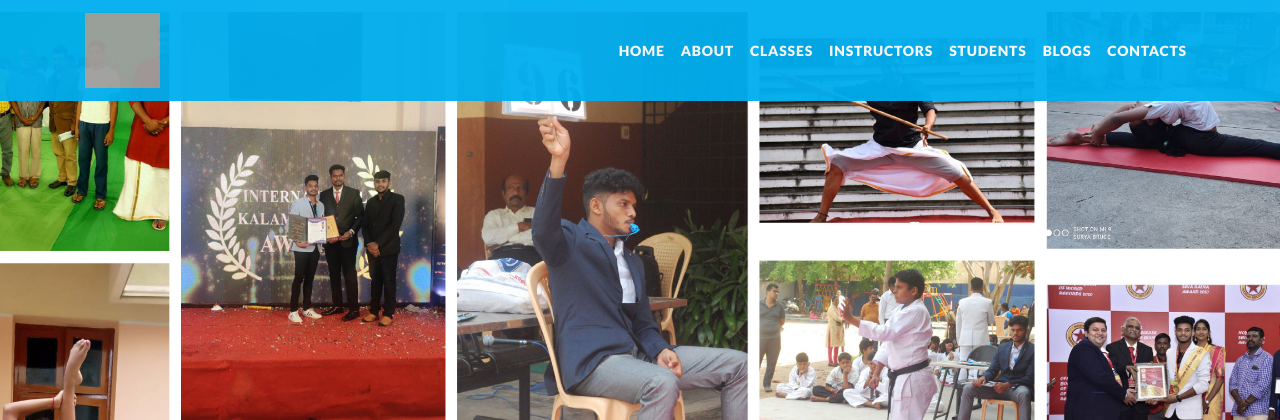
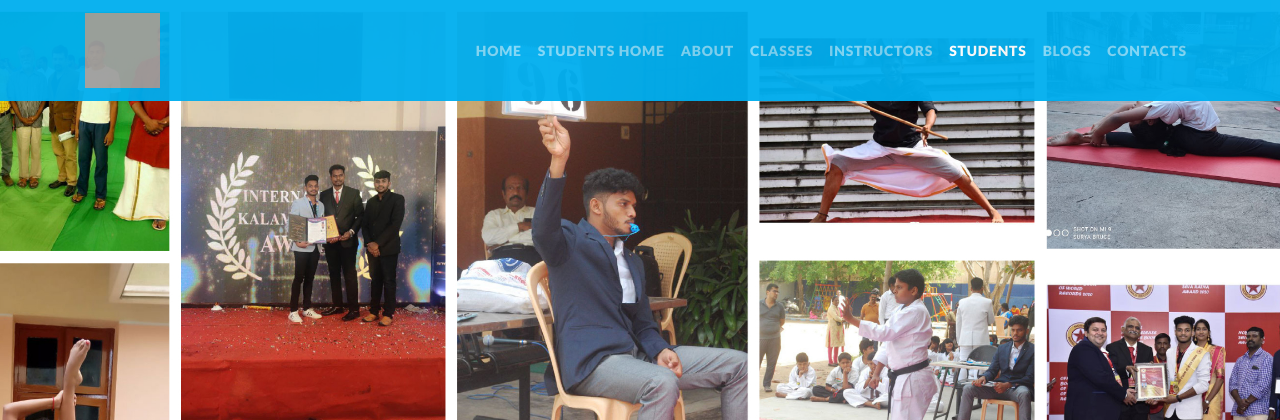
Before and after one commit to whoisnp/Namaya, a PHP site: page /StudDisplay.html in a window 1280 px wide. Shown: the top 420 px of the page. Run offline with PHP 8.4, Linux system fonts and the light colour scheme; some libraries are stand-ins or nearby versions; grey boxes are pictures that could not be loaded.

Commit message:
updated nav bar

```diff
--- a/StudDisplay.html
+++ b/StudDisplay.html
@@ -1,11 +1,9 @@
 <!DOCTYPE html>
 <html lang="en">
+
 <head>
     <meta charset="utf-8" />
-    <meta
-      name="viewport"
-      content="width=device-width, initial-scale=1.0, shrink-to-fit=no"
-    />
+    <meta name="viewport" content="width=device-width, initial-scale=1.0, shrink-to-fit=no" />
     <title>ApplicationForm</title>
     <link rel="stylesheet" href="assets/bootstrap/css/bootstrap.min.css" />
     <link rel="stylesheet" href="assets/fonts/font-awesome.min.css" />
@@ -16,31 +14,15 @@
     <link rel="stylesheet" href="assets/css/Search-Field-With-Icon.css" />
     <link rel="stylesheet" href="assets/css/styles.css" />
 
-    <link
-      rel="stylesheet"
-      href="https://cdnjs.cloudflare.com/ajax/libs/twitter-bootstrap/4.6.0/css/bootstrap.min.css"
-    />
-    <link
-      href="//maxcdn.bootstrapcdn.com/bootstrap/4.1.1/css/bootstrap.min.css"
-      rel="stylesheet"
-      id="bootstrap-css"
-    />
+    <link rel="stylesheet" href="https://cdnjs.cloudflare.com/ajax/libs/twitter-bootstrap/4.6.0/css/bootstrap.min.css" />
+    <link href="//maxcdn.bootstrapcdn.com/bootstrap/4.1.1/css/bootstrap.min.css" rel="stylesheet" id="bootstrap-css" />
     <script src="//maxcdn.bootstrapcdn.com/bootstrap/4.1.1/js/bootstrap.min.js"></script>
     <script src="//cdnjs.cloudflare.com/ajax/libs/jquery/3.2.1/jquery.min.js"></script>
     <link rel="stylesheet" href="/assets/css/styles.min.css" />
     <link rel="preconnect" href="https://fonts.gstatic.com" />
-    <link
-      href="https://fonts.googleapis.com/css2?family=Lato:wght@700&display=swap"
-      rel="stylesheet"
-    />
-    <link
-      href="https://fonts.googleapis.com/icon?family=Material+Icons"
-      rel="stylesheet"
-    />
-    <link
-      rel="stylesheet"
-      href="path/to/font-awesome/css/font-awesome.min.css"
-    />
+    <link href="https://fonts.googleapis.com/css2?family=Lato:wght@700&display=swap" rel="stylesheet" />
+    <link href="https://fonts.googleapis.com/icon?family=Material+Icons" rel="stylesheet" />
+    <link rel="stylesheet" href="path/to/font-awesome/css/font-awesome.min.css" />
 </head>
 <style>
     @font-face {
@@ -120,12 +102,12 @@
         opacity: 0.8;
     }
 
-    .search > h3 {
+    .search>h3 {
         font-weight: normal;
     }
 
-    .search > h1,
-    .search > h3 {
+    .search>h1,
+    .search>h3 {
         color: black;
         margin-bottom: 15px;
         text-shadow: 0 1px #0091c2;
@@ -133,13 +115,13 @@
         font-family: pato, sans-serif;
     }
 
-    .search > div {
+    .search>div {
         display: inline-block;
         position: relative;
         filter: drop-shadow(0 1px #0091c2);
     }
 
-    .search > div > input {
+    .search>div>input {
         color: black;
         font-size: 20px;
         background: transparent;
@@ -153,14 +135,14 @@
         font-family: pato, sans-serif;
     }
 
-    .search > div > input::placeholder {
+    .search>div>input::placeholder {
         color: #efefef;
         opacity: 0;
         transition: opacity 150ms ease-out;
         font-family: pato, sans-serif;
     }
 
-    .search > div > input:focus::placeholder {
+    .search>div>input:focus::placeholder {
         font-family: pato, sans-serif;
         opacity: 1;
     }
@@ -248,12 +230,12 @@
         line-height: 28px;
     }
 
-    .white > a {
+    .white>a {
         color: white;
         text-decoration: none;
     }
 
-    .white > a:hover {
+    .white>a:hover {
         color: #00aeef;
     }
 
@@ -301,7 +283,7 @@
         }
     }
 
-    .modal-body > nav {
+    .modal-body>nav {
         display: inline-block;
     }
     /* /modal */
@@ -312,50 +294,41 @@
         <nav class="navbar navbar-expand-lg navbar-dark static-top" id="navhid">
             <div class="container">
                 <a class="navbar-brand" href="#">
-            <img
-              src="https://plusequalz.educationhost.cloud/wp/wp-content/uploads/2017/05/20210227_084745.png"
-              alt=""
-              width="75"
-              height="75"
-            />
+                    <img src="https://plusequalz.educationhost.cloud/wp/wp-content/uploads/2017/05/20210227_084745.png" alt="" width="75" height="75" />
                 </a>
-          <button
-            class="navbar-toggler"
-            type="button"
-            data-toggle="modal"
-            data-target="#exampleModalCenter"
-            aria-controls="navbarResponsive"
-            aria-expanded="false"
-            aria-label="Toggle navigation"
-          >
+                <button class="navbar-toggler" type="button" data-toggle="modal" data-target="#exampleModalCenter" aria-controls="navbarResponsive" aria-expanded="false" aria-label="Toggle navigation">
             <span class="material-icons text-white navbar-toggler"> menu</span>
           </button>
                 <div class="collapse navbar-collapse" id="navbarResponsive">
                     <ul class="navbar-nav ml-auto">
-              <li class="nav-item active">
-                <a class="nav-link" id="navitem" href="#"
-                  >Home
-                  <span class="sr-only">(current)</span>
+                        <li class="nav-item">
+                            <a class="nav-link" id="navitem" href="https://nationalmartialarts.in/">Home
+
                 </a>
+                            <li class="nav-item">
+                                <a class="nav-link" id="navitem" href="dashboard.php">Students Home</a>
                             </li>
-              <li class="nav-item active">
-                <a class="nav-link" id="navitem" href="#">About</a>
                         </li>
-              <li class="nav-item active">
-                <a class="nav-link" id="navitem" href="#">Classes</a>
+                        <li class="nav-item">
+                            <a class="nav-link" id="navitem" href="https://nationalmartialarts.in/about-studio/">About</a>
                         </li>
-              <li class="nav-item active">
-                <a class="nav-link" id="navitem" href="#">Instructors</a>
+                        <li class="nav-item">
+                            <a class="nav-link" id="navitem" href="https://nationalmartialarts.in/classes-page/">Classes</a>
                         </li>
-              <li class="nav-item active">
-                <a class="nav-link" id="navitem" href="#">Students</a>
+                        <li class="nav-item">
+                            <a class="nav-link" id="navitem" href="https://nationalmartialarts.in/our-team/">Instructors</a>
                         </li>
-              <li class="nav-item active">
-                <a class="nav-link" id="navitem" href="#">Blogs</a>
+                        <li class="nav-item">
+                            <a class="nav-link active" id="navitem" href="#">Students</a>
                         </li>
-              <li class="nav-item active">
-                <a class="nav-link" id="navitem" href="#">Contacts</a>
+                        <li class="nav-item">
+                            <a class="nav-link" id="navitem" href="https://nationalmartialarts.in/blog-excerpt/">Blogs</a>
                         </li>
+                        <li class="nav-item">
+                            <a class="nav-link" id="navitem" href="https://nationalmartialarts.in/contacts/">Contacts</a>
+                        </li>
+
+                        <li class="nav-item">
                             <!-- <li class="nav-item">
                             <!-- <a class="nav-link" href="#" id="navitem" onclick="signOut()">Signout</a> -->
                             <!--<a href="logout.php?logout=true" class="nav-link">Logout</a>
@@ -371,13 +344,7 @@
             <h1>Search the Student</h1>
 
             <div id="searchdiv">
-          <input
-            type="text"
-            name="searchbar"
-            id="search-bar"
-            placeholder="Search"
-            required
-          />
+                <input type="text" name="searchbar" id="search-bar" placeholder="Search" required />
             </div>
             <button class="btn btn-primary search-button" id="search">
           <i class="fa fa-search"></i></button
@@ -406,13 +373,7 @@
               close
             </span>
           </button>
-          <a href="https://plusequalz.educationhost.cloud/wp/" class="logo"
-            ><img
-              src="https://plusequalz.educationhost.cloud/wp/wp-content/uploads/2021/03/oie_transparent.png"
-              alt=""
-              height="45px"
-              width="auto"
-          /></a>
+            <a href="https://plusequalz.educationhost.cloud/wp/" class="logo"><img src="https://plusequalz.educationhost.cloud/wp/wp-content/uploads/2021/03/oie_transparent.png" alt="" height="45px" width="auto" /></a>
             <div class="modal-body">
                 <nav>
                     <ul style="list-style-type: none" id="ul">
@@ -425,8 +386,7 @@
                         <li class="white"><a href="">Contacts</a></li>
                         <ul>
                             <li>
-                    <a href=""></a
-                    ><i class="fa fa-facebook" aria-hidden="true"></i>
+                                <a href=""></a><i class="fa fa-facebook" aria-hidden="true"></i>
                             </li>
                         </ul>
                     </ul>
@@ -463,7 +423,7 @@
         firebase.initializeApp(firebaseConfig);
         firebase.analytics();
 
-      document.getElementById("search").addEventListener("click", function () {
+        document.getElementById("search").addEventListener("click", function() {
             // console.log("Hello World");
             var Sid = document.getElementById("search-bar").value;
             console.log(Sid);
@@ -473,17 +433,18 @@
                 .orderByChild("Sid")
                 .equalTo(Sid)
                 .once("value")
-          .then(function (snapshot) {
-            snapshot.forEach(function (childSnapshot) {
+                .then(function(snapshot) {
+                    snapshot.forEach(function(childSnapshot) {
                         // console.log(childSnapshot.key);
                         var Stud = childSnapshot.key;
                         window.location = "SingleStud.html?id=" + Stud;
                     });
                 });
         });
-      document.getElementById("back").addEventListener("click", function () {
+        document.getElementById("back").addEventListener("click", function() {
             window.location = "https://plusequalz.educationhost.cloud/wp";
         });
     </script>
 </body>
+
 </html>
```
Also changed, not shown: dashboard.php (+17 -7 lines), pdf.php (+5 -3 lines). Lines whose indentation alone changed are shown as unchanged.
